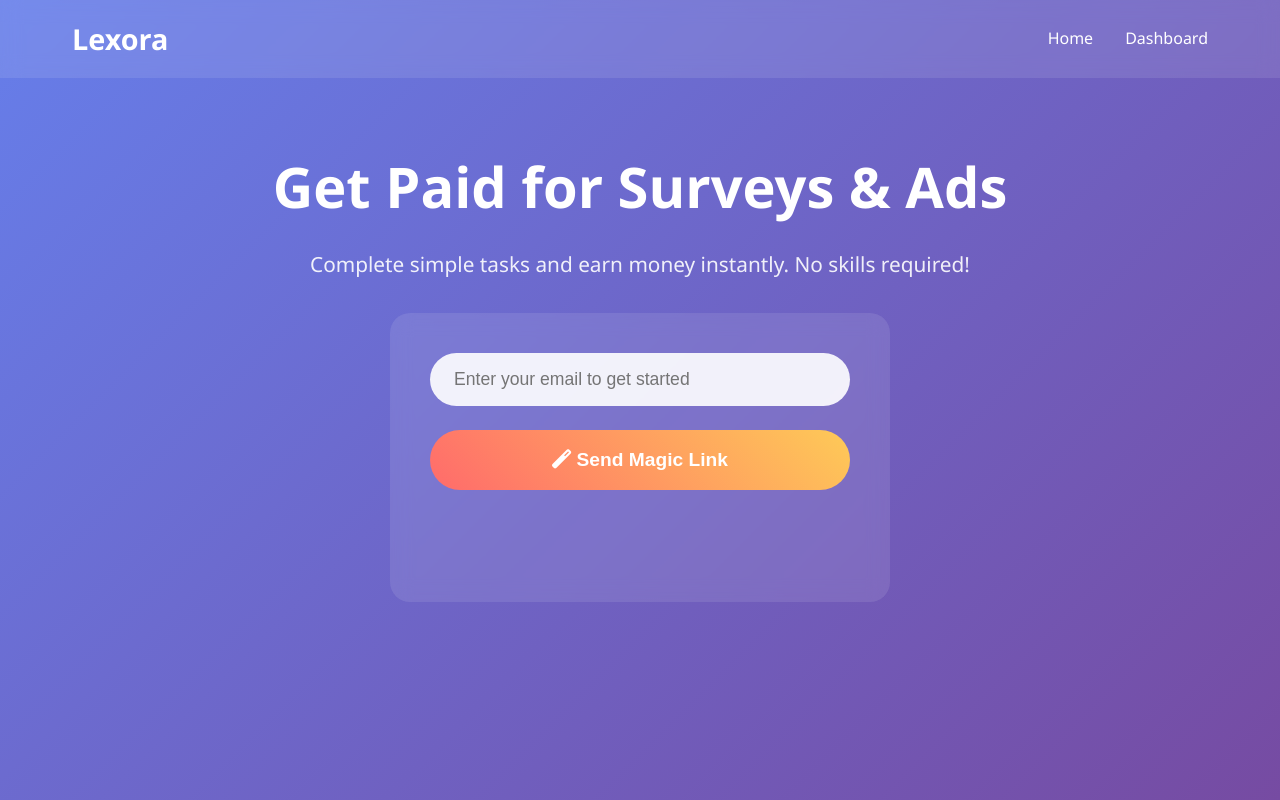
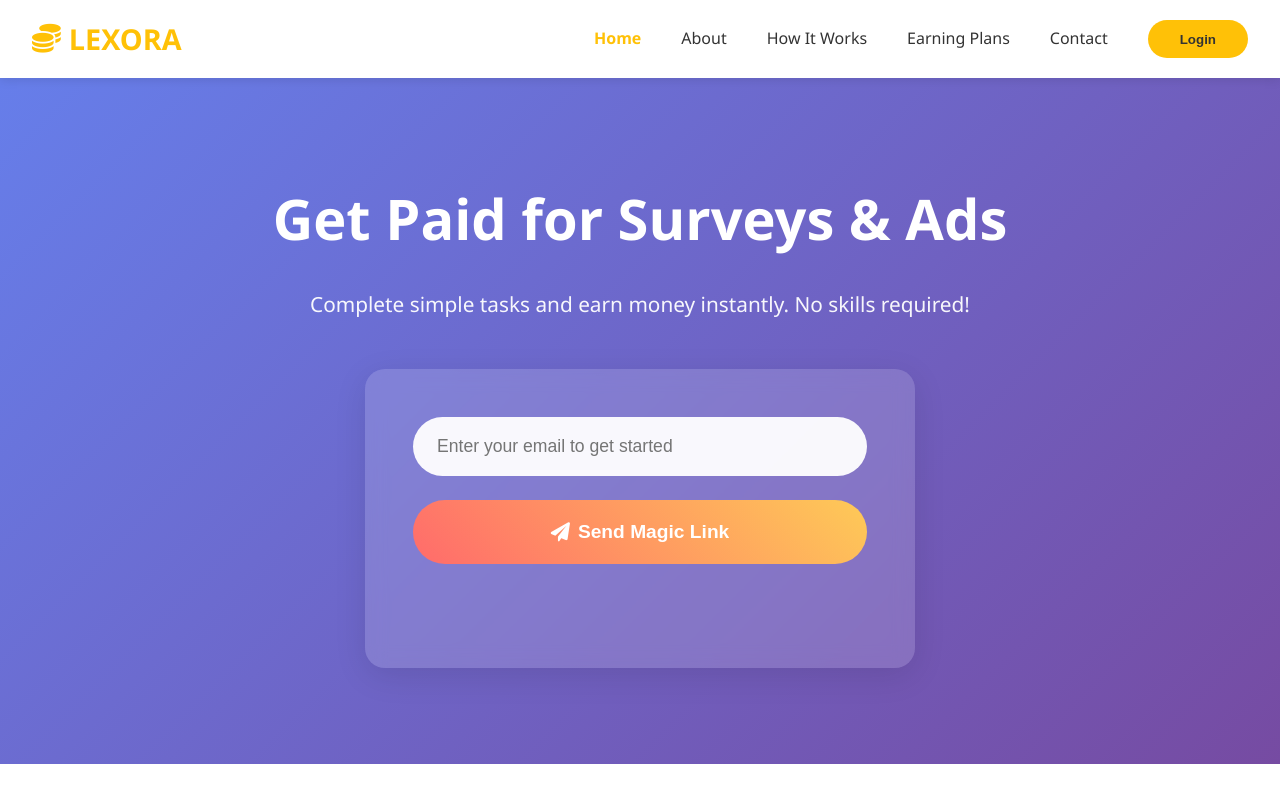
Before and after one commit to Lexoralex/lexora.site, a plain HTML site: page index.html in a window 1280 px wide. Drawn offline with Linux system fonts and the light colour scheme.

Commit message:
Update index.html

```diff
--- a/index.html
+++ b/index.html
@@ -1,8 +1,8 @@
 <!DOCTYPE html>
 <html lang="en">
 <head>
-    <meta charset="UTF-8" />
-    <meta name="viewport" content="width=device-width, initial-scale=1.0"/>
+    <meta charset="UTF-8">
+    <meta name="viewport" content="width=device-width, initial-scale=1.0">
     <title>Lexora - Get Paid for Surveys & Ads</title>
     <link rel="stylesheet" href="https://cdnjs.cloudflare.com/ajax/libs/font-awesome/6.0.0/css/all.min.css">
     <style>
@@ -11,71 +11,232 @@
             font-family: 'Segoe UI', Tahoma, Geneva, Verdana, sans-serif;
             line-height: 1.6;
             color: #333;
+        }
+
+        /* Header with white background like your About page */
+        .header {
+            background: white;
+            box-shadow: 0 2px 10px rgba(0,0,0,0.1);
+            padding: 1rem 0;
+            position: sticky;
+            top: 0;
+            z-index: 1000;
+        }
+
+        .nav-container {
+            max-width: 1400px;
+            margin: 0 auto;
+            padding: 0 2rem;
+            display: flex;
+            justify-content: space-between;
+            align-items: center;
+        }
+
+        /* Yellow LEXORA logo like your site */
+        .nav-logo {
+            display: flex;
+            align-items: center;
+            gap: 0.5rem;
+            font-size: 1.8rem;
+            font-weight: bold;
+            color: #ffc107;
+            text-decoration: none;
+        }
+
+        .nav-logo i { color: #ffc107; }
+
+        .nav-links {
+            display: flex;
+            gap: 2.5rem;
+            align-items: center;
+        }
+
+        .nav-link {
+            color: #333;
+            text-decoration: none;
+            font-weight: 500;
+            font-size: 1rem;
+            transition: color 0.3s;
+        }
+
+        .nav-link:hover { color: #ffc107; }
+        .nav-link.active { color: #ffc107; font-weight: 600; }
+
+        .login-btn {
+            background: #ffc107;
+            color: #333;
+            padding: 0.7rem 2rem;
+            border-radius: 25px;
+            font-weight: 600;
+            border: none;
+            cursor: pointer;
+            transition: transform 0.3s;
+        }
+
+        .login-btn:hover { transform: scale(1.05); }
+
+        /* Hero section with gradient like your current index */
+        .hero-section {
             background: linear-gradient(135deg, #667eea 0%, #764ba2 100%);
-            min-height: 100vh;
+            padding: 6rem 2rem;
+            text-align: center;
+            color: white;
         }
-        .header { background: rgba(255,255,255,0.1); backdrop-filter: blur(10px); padding: 1rem 0; }
-        .nav-container { max-width: 1200px; margin: 0 auto; padding: 0 2rem; display: flex; justify-content: space-between; align-items: center; }
-        .nav-logo { color: white; font-size: 1.8rem; font-weight: bold; text-decoration: none; }
-        .nav-menu { display: flex; gap: 2rem; }
-        .nav-link { color: white; text-decoration: none; font-weight: 500; }
-        .hamburger { display: none; flex-direction: column; cursor: pointer; }
-        .bar { width: 25px; height: 3px; background: white; margin: 3px 0; transition: 0.3s; }
-        .main { max-width: 1200px; margin: 4rem auto; padding: 0 2rem; text-align: center; color: white; }
-        .hero h1 { font-size: 3.5rem; margin-bottom: 1rem; }
-        .hero p { font-size: 1.3rem; margin-bottom: 2rem; opacity: 0.9; }
-        .magic-form { background: rgba(255,255,255,0.1); backdrop-filter: blur(10px); padding: 2.5rem; border-radius: 20px; max-width: 500px; margin: 0 auto; }
-        .form-group { margin-bottom: 1.5rem; }
-        .form-group input { width: 100%; padding: 1rem 1.5rem; border: none; border-radius: 50px; font-size: 1.1rem; background: rgba(255,255,255,0.9); }
-        #sendLinkBtn { width: 100%; padding: 1.2rem; background: linear-gradient(45deg, #ff6b6b, #feca57); border: none; border-radius: 50px; color: white; font-size: 1.2rem; font-weight: bold; cursor: pointer; transition: transform 0.3s; }
-        #sendLinkBtn:hover { transform: scale(1.05); }
-        #status { margin-top: 1rem; padding: 1rem; border-radius: 10px; }
-        .status-success { background: rgba(46,204,113,0.3); color: #2ecc71; }
-        .status-error { background: rgba(231,76,60,0.3); color: #e74c3c; }
+
+        .hero-section h1 {
+            font-size: 3.5rem;
+            margin-bottom: 1.5rem;
+            font-weight: 700;
+        }
+
+        .hero-section p {
+            font-size: 1.3rem;
+            margin-bottom: 3rem;
+            opacity: 0.95;
+        }
+
+        /* Magic link form */
+        .magic-form-container {
+            max-width: 550px;
+            margin: 0 auto;
+            background: rgba(255, 255, 255, 0.15);
+            backdrop-filter: blur(10px);
+            padding: 3rem;
+            border-radius: 20px;
+            box-shadow: 0 8px 32px rgba(0,0,0,0.1);
+        }
+
+        .form-group {
+            margin-bottom: 1.5rem;
+        }
+
+        .form-group input {
+            width: 100%;
+            padding: 1.2rem 1.5rem;
+            border: none;
+            border-radius: 50px;
+            font-size: 1.1rem;
+            background: rgba(255,255,255,0.95);
+            outline: none;
+        }
+
+        .magic-link-btn {
+            width: 100%;
+            padding: 1.3rem;
+            background: linear-gradient(45deg, #ff6b6b, #feca57);
+            border: none;
+            border-radius: 50px;
+            color: white;
+            font-size: 1.2rem;
+            font-weight: bold;
+            cursor: pointer;
+            transition: transform 0.3s;
+            display: flex;
+            align-items: center;
+            justify-content: center;
+            gap: 0.5rem;
+        }
+
+        .magic-link-btn:hover { transform: scale(1.05); }
+        .magic-link-btn:disabled { opacity: 0.7; cursor: not-allowed; }
+
+        #status {
+            margin-top: 1.5rem;
+            padding: 1rem;
+            border-radius: 10px;
+            text-align: center;
+            font-weight: 500;
+        }
+
+        .status-success {
+            background: rgba(46,204,113,0.3);
+            color: #2ecc71;
+        }
+
+        .status-error {
+            background: rgba(231,76,60,0.3);
+            color: #e74c3c;
+        }
+
+        /* Mobile hamburger menu */
+        .mobile-toggle {
+            display: none;
+            flex-direction: column;
+            cursor: pointer;
+        }
+
+        .mobile-toggle span {
+            width: 25px;
+            height: 3px;
+            background: #333;
+            margin: 3px 0;
+            transition: 0.3s;
+        }
+
         @media (max-width: 768px) {
-            .hamburger { display: flex; }
-            .nav-menu { position: fixed; top: 70px; left: -100%; width: 100%; height: calc(100vh - 70px); background: rgba(0,0,0,0.95); flex-direction: column; justify-content: flex-start; align-items: center; padding-top: 2rem; transition: 0.3s; }
-            .nav-menu.active { left: 0; }
-            .hero h1 { font-size: 2.5rem; }
+            .mobile-toggle { display: flex; }
+
+            .nav-links {
+                position: fixed;
+                top: 70px;
+                left: -100%;
+                width: 100%;
+                height: calc(100vh - 70px);
+                background: white;
+                flex-direction: column;
+                justify-content: flex-start;
+                padding-top: 2rem;
+                transition: 0.3s;
+                box-shadow: 0 2px 10px rgba(0,0,0,0.1);
+            }
+
+            .nav-links.active { left: 0; }
+
+            .hero-section h1 { font-size: 2.5rem; }
+            .hero-section p { font-size: 1.1rem; }
         }
     </style>
 </head>
 <body>
+    <!-- Header matching your About Us page style -->
     <header class="header">
-        <nav class="navbar">
-            <div class="nav-container">
-                <a href="index.html" class="nav-logo">Lexora</a>
-                <div class="nav-menu" id="nav-menu">
-                    <a href="index.html" class="nav-link">Home</a>
-                    <a href="dashboard.html" class="nav-link">Dashboard</a>
-                </div>
-                <div class="hamburger" id="hamburger">
-                    <span class="bar"></span>
-                    <span class="bar"></span>
-                    <span class="bar"></span>
-                </div>
+        <nav class="nav-container">
+            <a href="index.html" class="nav-logo">
+                <i class="fas fa-coins"></i> LEXORA
+            </a>
+            <div class="nav-links" id="navLinks">
+                <a href="index.html" class="nav-link active">Home</a>
+                <a href="about.html" class="nav-link">About</a>
+                <a href="how-it-works.html" class="nav-link">How It Works</a>
+                <a href="earning-plans.html" class="nav-link">Earning Plans</a>
+                <a href="contact.html" class="nav-link">Contact</a>
+                <button class="login-btn" onclick="document.getElementById('emailInput').focus()">Login</button>
+            </div>
+            <div class="mobile-toggle" id="mobileToggle">
+                <span></span>
+                <span></span>
+                <span></span>
             </div>
         </nav>
     </header>
 
-    <main class="main">
-        <div class="hero">
-            <h1>Get Paid for Surveys & Ads</h1>
-            <p>Complete simple tasks and earn money instantly. No skills required!</p>
-        </div>
+    <!-- Hero section with magic link form -->
+    <section class="hero-section">
+        <h1>Get Paid for Surveys & Ads</h1>
+        <p>Complete simple tasks and earn money instantly. No skills required!</p>
 
-        <div class="magic-form">
-            <form id="magicForm" class="form-group">
+        <div class="magic-form-container">
+            <form id="magicForm">
                 <div class="form-group">
                     <input type="email" id="emailInput" placeholder="Enter your email to get started" required>
                 </div>
-                <button type="submit" id="sendLinkBtn">
-                    <i class="fas fa-magic"></i> Send Magic Link
+                <button type="submit" class="magic-link-btn" id="sendLinkBtn">
+                    <i class="fas fa-paper-plane"></i> Send Magic Link
                 </button>
                 <div id="status"></div>
             </form>
         </div>
-    </main>
+    </section>
 
     <script type="module">
         import { initializeApp } from 'https://www.gstatic.com/firebasejs/10.13.1/firebase-app.js';
@@ -108,8 +269,6 @@
             e.preventDefault();
             const email = emailInput.value.trim();
 
-            if (!email) return;
-
             sendLinkBtn.disabled = true;
             sendLinkBtn.innerHTML = '<i class="fas fa-spinner fa-spin"></i> Sending...';
 
@@ -121,23 +280,23 @@
             try {
                 await sendSignInLinkToEmail(auth, email, actionCodeSettings);
                 localStorage.setItem('emailForSignIn', email);
-                showStatus('Magic link sent! Check your email.', 'success');
+                showStatus('✓ Magic link sent! Check your email.', 'success');
+                emailInput.value = '';
             } catch (error) {
                 console.error(error);
                 showStatus('Error: ' + error.message, 'error');
             } finally {
                 sendLinkBtn.disabled = false;
-                sendLinkBtn.innerHTML = '<i class="fas fa-magic"></i> Send Magic Link';
+                sendLinkBtn.innerHTML = '<i class="fas fa-paper-plane"></i> Send Magic Link';
             }
         });
 
-        // Mobile menu
-        const hamburger = document.getElementById('hamburger');
-        const navMenu = document.getElementById('nav-menu');
+        // Mobile menu toggle
+        const mobileToggle = document.getElementById('mobileToggle');
+        const navLinks = document.getElementById('navLinks');
 
-        hamburger.addEventListener('click', () => {
-            hamburger.classList.toggle('active');
-            navMenu.classList.toggle('active');
+        mobileToggle.addEventListener('click', () => {
+            navLinks.classList.toggle('active');
         });
     </script>
 </body>
```
